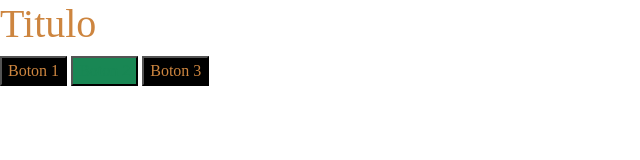
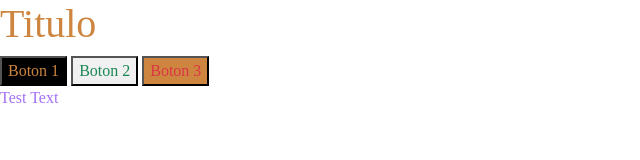
Before and after one commit to JuanCarlosTorresYah/EjercicioTema4, a website: page index.html in a window 1280 px wide. Shown: the whole page, without its empty margins (0-640 px from the left). Drawn offline with nearby package versions, Linux system fonts and the light colour scheme.

Commit message:
modificaciones menores

```diff
--- a/index.html
+++ b/index.html
@@ -17,10 +17,11 @@
 
 <body>
     <H1 class="text-primary">Titulo</H1>
+
     <button class="text-primary bg-black" name="btntest">Boton 1</button>
-    <button class="text-success bg-success" name="btntest">Boton 2</button>
-    <button class="text-primary bg-black" name="btntest">Boton 3</button>
-
+    <button class="text-success bg-gradient" name="btntest">Boton 2</button>
+    <button class="text-danger bg-primary" name="btntest">Boton 3</button>
+    <p>Test Text</p>
 
 </body>
 </html>
--- a/sass/custom.scss
+++ b/sass/custom.scss
@@ -3,7 +3,7 @@ $font-family-base:'Dancing+Script', cursive;
 @import "../node_modules/bootstrap/scss/bootstrap";
 
 p{
-  color: $indigo-400;
+  color: $indigo-300;
 }
 
 @import url('https://fonts.googleapis.com/css2?family=Dancing+Script:wght@400;700&display=swap');
```
Also changed, not shown: sass/custom.css, 1 other file.
